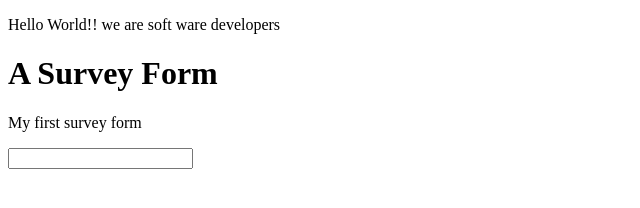
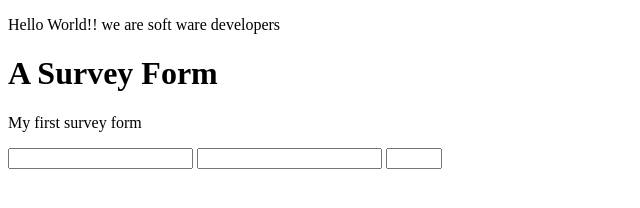
Before and after one commit to c3c1l1a/New-cecilia-and-emma, a plain HTML site: page index.html in a window 1280 px wide. Shown: the whole page, without its empty margins (0-640 px from the left). Drawn offline with Linux system fonts and the light colour scheme.

Commit message:
changes made

```diff
--- a/index.html
+++ b/index.html
@@ -26,6 +26,9 @@
     <p id="description">My first survey form</p>
     <form id="survey-form">
       <input id="name" type="text"/>
+      <input id="email" type="email"/>
+      <input id="number" type="number"
+      min="15" max="80"/>
     </form>
     <script  src="js/index.js"></script>
   </body>
```
